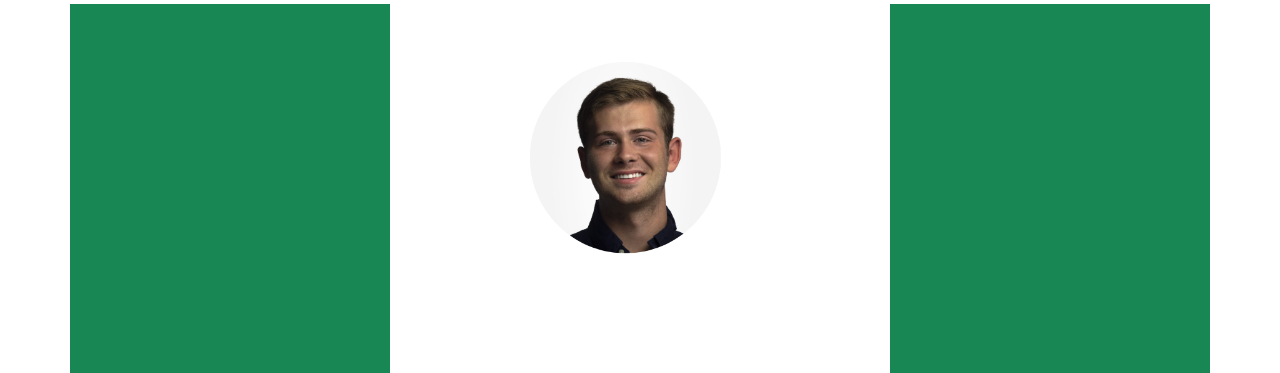
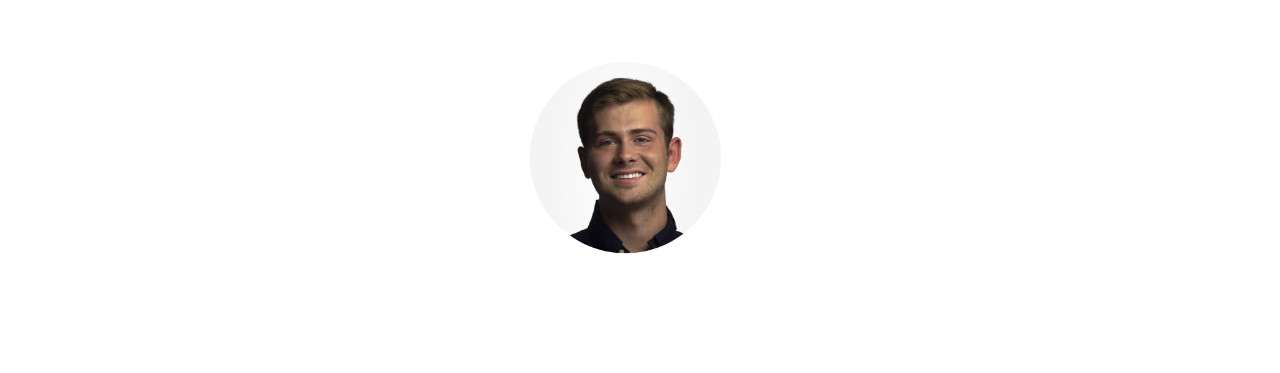
Before and after one commit to WillCBurroughs/contact-Card, a plain HTML site: page index.html in a window 1280 px wide. Shown: the top 373 px of the page. Drawn offline with nearby package versions, Linux system fonts and the light colour scheme.

Commit message:
remove green

```diff
--- a/index.html
+++ b/index.html
@@ -12,7 +12,7 @@
 <body>
     <div class="container contact-card-wrapper">
         <div class="row d-flex justify-content-center border-5 align-items-center vh-50">
-            <div class="col-12 bg-success mt-1 text-center">
+            <div class="col-12 mt-1 text-center">
                 <img src="me.png" width="500px" height="500px" class="img-fluid" alt="Centered Image">
             </div>
             <div class = "col-12 text-center">
```
